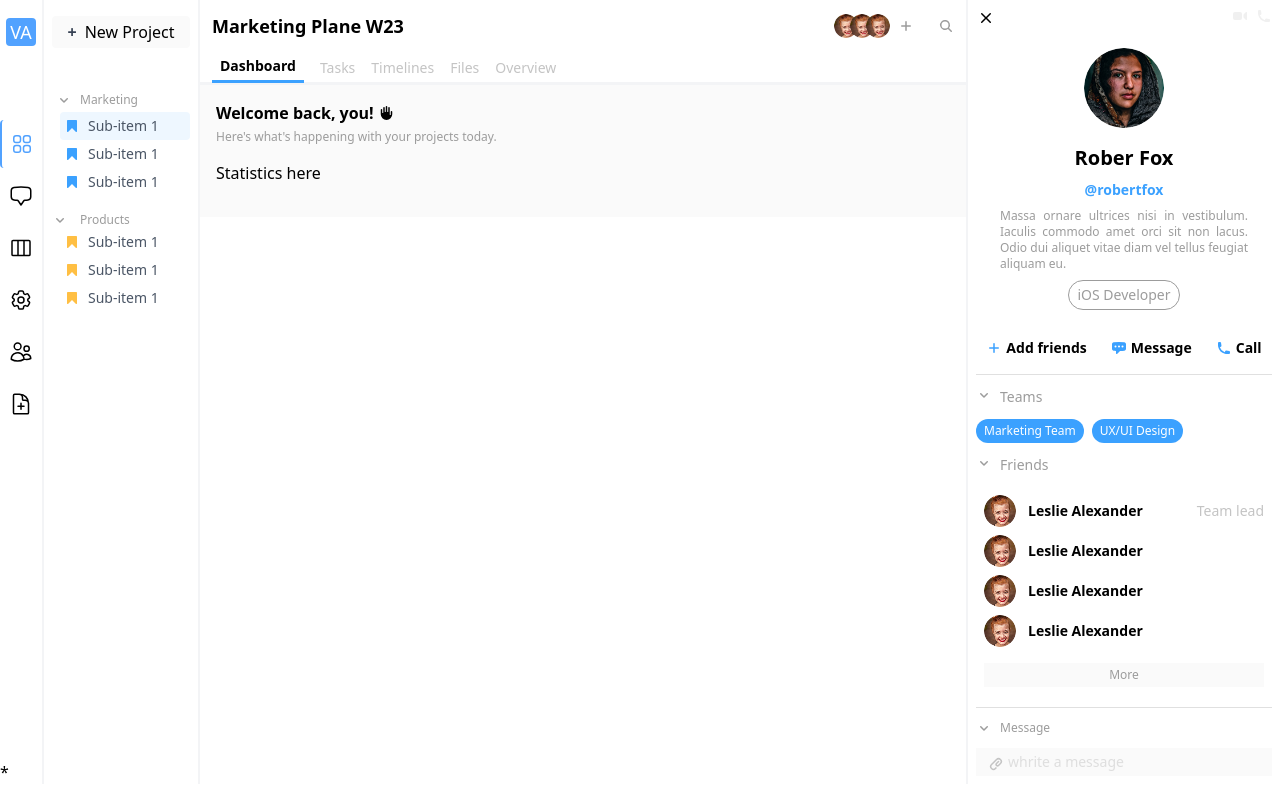
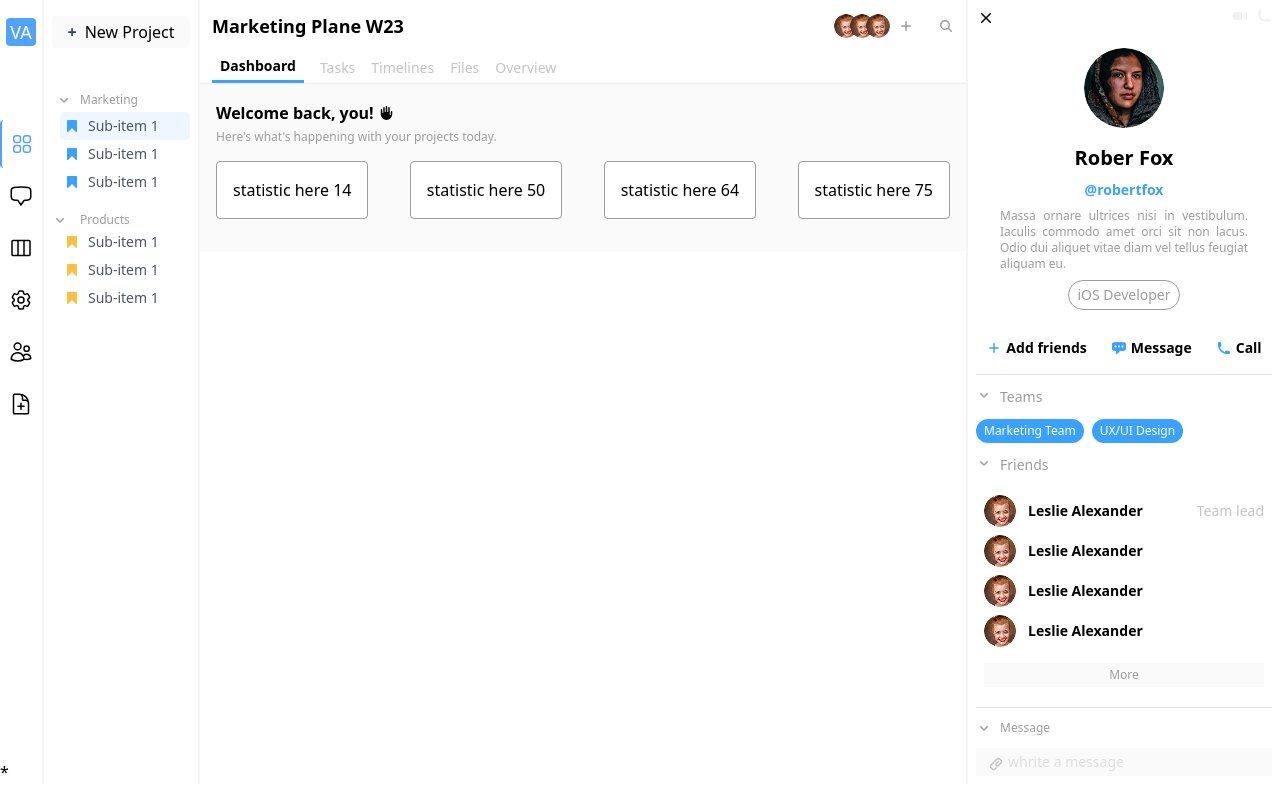
Before and after one commit to Lova1401Code/task-manager-frontend, a React (Vite) app: page / in a window 1280 px wide. Built offline with nearby package versions, Linux system fonts and the light colour scheme.

Commit message:
feat: update StatisticProject component to include onHold statistics and improve rendering

```diff
--- a/src/components/StatisticProject.jsx
+++ b/src/components/StatisticProject.jsx
@@ -3,7 +3,8 @@ export default function StatisticProject(){
         stats: {
             total: {current: 14, previous: 150},
             progress: {current: 50, previous: 60},
-            completed: {current: 64, previous: 90}
+            completed: {current: 64, previous: 90},
+            onHold: {current: 75, previous: 41}
         },
         get(metric){
             return {
@@ -14,7 +15,9 @@ export default function StatisticProject(){
     }
     return(
         <div className="flex justify-between py-4">
-            <p>Statistics here</p>
+            { Object.entries(dashboardDateProject.stats).map(([key,stat]) => (
+                <div className="border-1 border-[#9C9C9C] rounded p-4 bg-white" key={key}>statistic here {stat.current}</div>
+            )) }
         </div>
     )
 }
```
